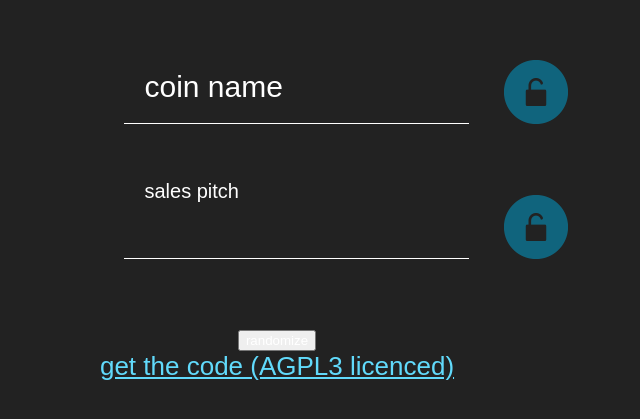
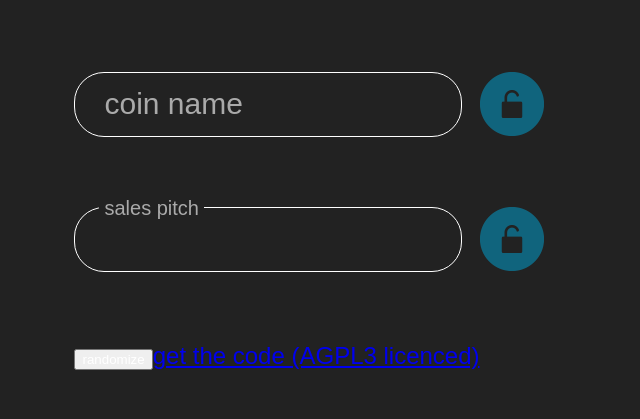
Before and after one commit to the-erin-collective/lorem-shitcoin, a React (Create React App) app: page / in a window 1280 px wide. Shown: the part 179-598 px from the top of the page, without its empty margins (363-1003 px from the left). Built offline with nearby package versions, Linux system fonts and the light colour scheme.

Commit message:
fixing the input box

```diff
--- a/declaration.d.ts
+++ b/declaration.d.ts
@@ -1,5 +1,5 @@
-declare module "*.module.css";
-declare module "*.module.scss";
+declare module "*.css";
+declare module "*.scss";
 declare module '*.jpg';
 declare module '*.png';
 
--- a/src/App.tsx
+++ /dev/null
@@ -1,37 +0,0 @@
-import logo from './logo.svg';
-import './App.scss';
-import Button from './Components/Button/Button';
-import InputBox from './Components/InputBox/InputBox';
-
-
-function App() {
- // let coinLocked: boolean = useSt8(false);
-
-  return (
-    <div className="App">
-      <header className="App-header">
-        <InputBox readonly={false} title='coin name' onClick={(currentLocked) => {
-            console.log(currentLocked);
-          //  locked = currentLocked;
-          }}
-          locked={false} />
-        <InputBox readonly={true} title='sales pitch' onClick={(currentLocked) => {
-            console.log(currentLocked);
-        //    this.locked = !currentLocked;
-          }}
-          locked={false}  />
-        <Button onClick={() => {console.log('clicked');}} text="randomize" />
-        <a
-          className="App-link"
-          href="https://github.com/the-erin-collective/lorem-shitcoin"
-          target="_blank"
-          rel="noopener noreferrer"
-        >
-          get the code (AGPL3 licenced)
-        </a>
-      </header>
-    </div>
-  );
-}
-
-export default App;
--- a/src/App.scss
+++ b/src/Components/App.module.scss
@@ -1,3 +1,5 @@
+@use '../style.vars.scss' as *;
+
 .App {
   text-align: center;
 }
--- /dev/null
+++ b/src/Components/App.tsx
@@ -0,0 +1,49 @@
+import logo from './logo.svg';
+import './App.module.scss';
+import Button from '../Components/Button/Button';
+import InputBox from '../Components/InputBox/InputBox';
+import React from 'react';
+
+// let focusHandler = (e:React.FocusEvent) => {
+//   console.log(e);
+//   if(e.target.reado){
+//     var parent = e.target.parentElement.getElementsByTagName('label')[0].classList.add(`${classes.active}`);
+//   }
+// };
+// let blurHandler = (e:React.FocusEvent) => {
+//   console.log(e);
+//   if(e.target.readonly){
+//     var parent = e.target.parentElement.getElementsByTagName('label')[0].classList.remove(`${classes.active}`);
+//   }
+// };
+
+function App() {
+ // let coinLocked: boolean = useSt8(false);
+  return (
+    <div className="App">
+      <header className="App-header">
+        <InputBox id='coin' readonly={false} title='coin name' onClick={(currentLocked) => {
+            console.log(currentLocked);
+          //  locked = currentLocked;
+          }}
+          locked={false} />
+        <InputBox id='pitch' readonly={true} title='sales pitch' onClick={(currentLocked) => {
+            console.log(currentLocked);
+        //    this.locked = !currentLocked;
+          }}
+          locked={false}  />
+        <Button onClick={() => {console.log('clicked');}} text="randomize" />
+        <a
+          className="App-link"
+          href="https://github.com/the-erin-collective/lorem-shitcoin"
+          target="_blank"
+          rel="noopener noreferrer"
+        >
+          get the code (AGPL3 licenced)
+        </a>
+      </header>
+    </div>
+  );
+}
+
+export default App;
--- a/src/Components/Button/Button.module.css
+++ /dev/null
@@ -1,3 +0,0 @@
-.style{
-    color: #fff;
-}
--- /dev/null
+++ b/src/Components/Button/Button.module.scss
@@ -0,0 +1,5 @@
+@use '../../style.vars.scss' as *;
+
+.style{
+    color: #fff;
+}
--- a/src/Components/Button/Button.tsx
+++ b/src/Components/Button/Button.tsx
@@ -1,5 +1,5 @@
 import React, { MouseEventHandler } from 'react'
-import classes from '../Button/Button.module.css'
+import classes from '../Button/Button.module.scss'
 
 type Props = {
   onClick: MouseEventHandler,
--- a/src/Components/InputBox/InputBox.module.scss
+++ b/src/Components/InputBox/InputBox.module.scss
@@ -1,7 +1,9 @@
+@use '../../style.vars.scss' as *;
+
 .buttonContainer{
     position: relative;
-    left: 85%;
-    top: -64px;
+    left: 100%;
+    top: -65px;
 }
 
 .button{
@@ -52,9 +54,10 @@ div.wrap {
   label {
     position: absolute;
     top: 0;
+    left: 15px;
     font-size: 30px;
     margin: 10px;
-    padding: 0 10px;
+    padding: 5px;
     background: none;
     -webkit-transition: top .2s ease-in-out,
                         font-size .2s ease-in-out;
@@ -66,16 +69,18 @@ div.wrap {
   .active {
     top: -25px;
     font-size: 20px;
+    background: $background-color;
+    left: 15px;
   }
 
   input[type=text] {
     width: 100%;
     padding: 20px;
     border: none;
-    border-bottom: 1px solid white;
+    border: 1px solid white;
     font-size: 20px;
     background: none;
-    color: white;
+    border-radius: 1.5em;
   }
 
   input[type=text]:focus {
@@ -84,4 +89,5 @@ div.wrap {
 
   .textboxContainer{
       position: relative;
+      margin-right: 60px;
   }
--- a/src/Components/InputBox/InputBox.tsx
+++ b/src/Components/InputBox/InputBox.tsx
@@ -6,23 +6,30 @@ import unlockedImage from '../InputBox/unlocked.png'
 type Props = {
   onClick: (lock: boolean) => void,
   locked: boolean,
+  id: string,
   title: string,
   readonly: boolean
 }
 
-const InputBox = ({ title, readonly, onClick, locked }: Props) => (
+const InputBox = ({ id, title, readonly, onClick, locked }: Props) => (
   <div>
     <div className={classes.textboxContainer}>
-      <label htmlFor="cname" className={`${readonly ? classes.active : ""}`}>{title}</label>
+      <label htmlFor={id} className={`${readonly ? classes.active : ""}`}>{title}</label>
       <input onFocus={(e) => {
-          var parent = e.target.parentElement.getElementsByTagName('label')[0].classList.add(`${classes.active}`);
-        }}
+          if(!e.target.readOnly){
+            var parent = e.target.parentElement.getElementsByTagName('label')[0].classList.add(`${classes.active}`);
+          }
+          console.log('local', e); console.log(e.target.readOnly);
+          }}
         onBlur={(e) => {
-          console.log(e);
-          var parent = e.target.parentElement.getElementsByTagName('label')[0].classList.remove(`${classes.active}`);
-        }}
-        id="cname"
+          if(!e.target.readOnly){
+            var parent = e.target.parentElement.getElementsByTagName('label')[0].classList.remove(`${classes.active}`);
+          }
+          console.log('local', e); console.log(e.target.readOnly);
+          }}
+        id={id}
         type="text"
+        name={id}
         className={classes.cool}
         readOnly={readonly}
         />
--- a/src/index.module.scss
+++ b/src/index.module.scss
@@ -1,3 +1,5 @@
+@use './style.vars.scss' as *;
+
 body {
   margin: 0;
   font-family: -apple-system, BlinkMacSystemFont, 'Segoe UI', 'Roboto', 'Oxygen',
@@ -5,6 +7,7 @@ body {
     sans-serif;
   -webkit-font-smoothing: antialiased;
   -moz-osx-font-smoothing: grayscale;
+  color: $text-color;
 }
 
 body {
@@ -15,7 +18,7 @@ body {
   align-items: center;
   min-height: 100vh;
   font-size: 1.5rem;
-  background-color:#222222;
+  background-color: $background-color;
 }
 
 code {
--- a/src/index.tsx
+++ b/src/index.tsx
@@ -1,7 +1,7 @@
 import React from 'react';
 import ReactDOM from 'react-dom/client';
 import './index.module.scss';
-import App from './App';
+import App from './Components/App';
 import reportWebVitals from './reportWebVitals';
 
 const root = ReactDOM.createRoot(document.getElementById('root'));
--- /dev/null
+++ b/src/style.vars.scss
@@ -0,0 +1,2 @@
+$background-color: #222222;
+$text-color: #AAAAAA;
```
Also changed, not shown: 1 other file (tests, documents, lock files or other folders).
